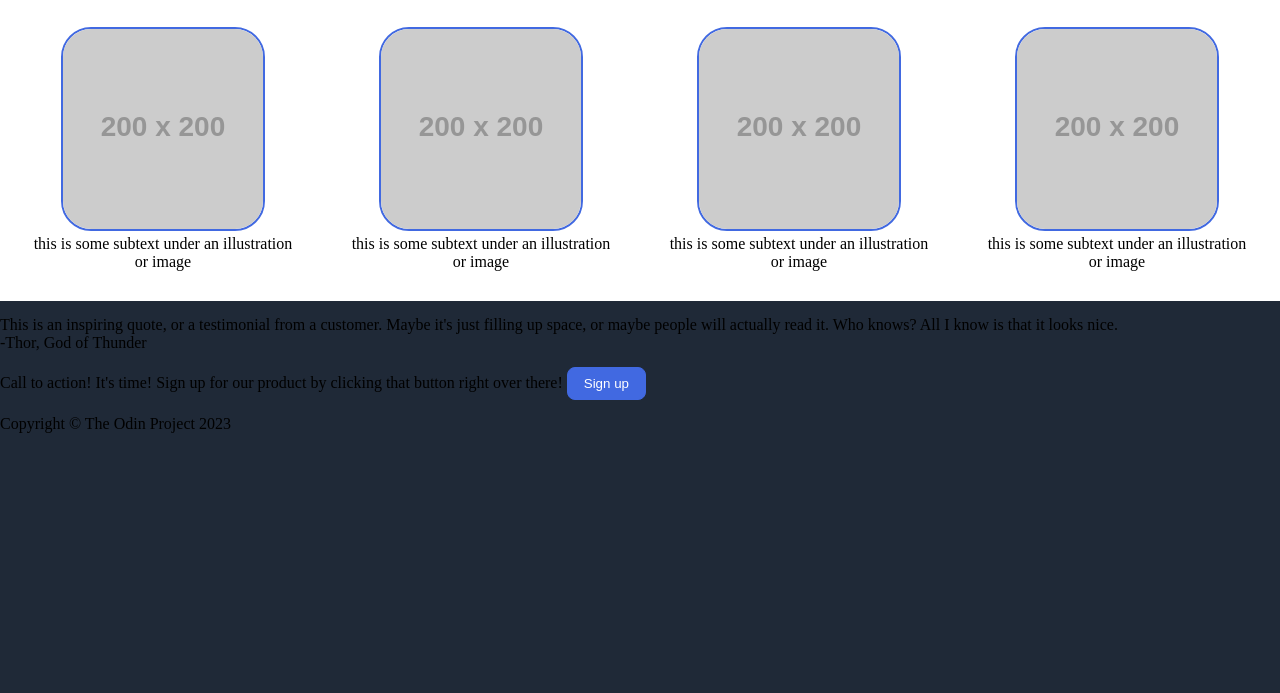
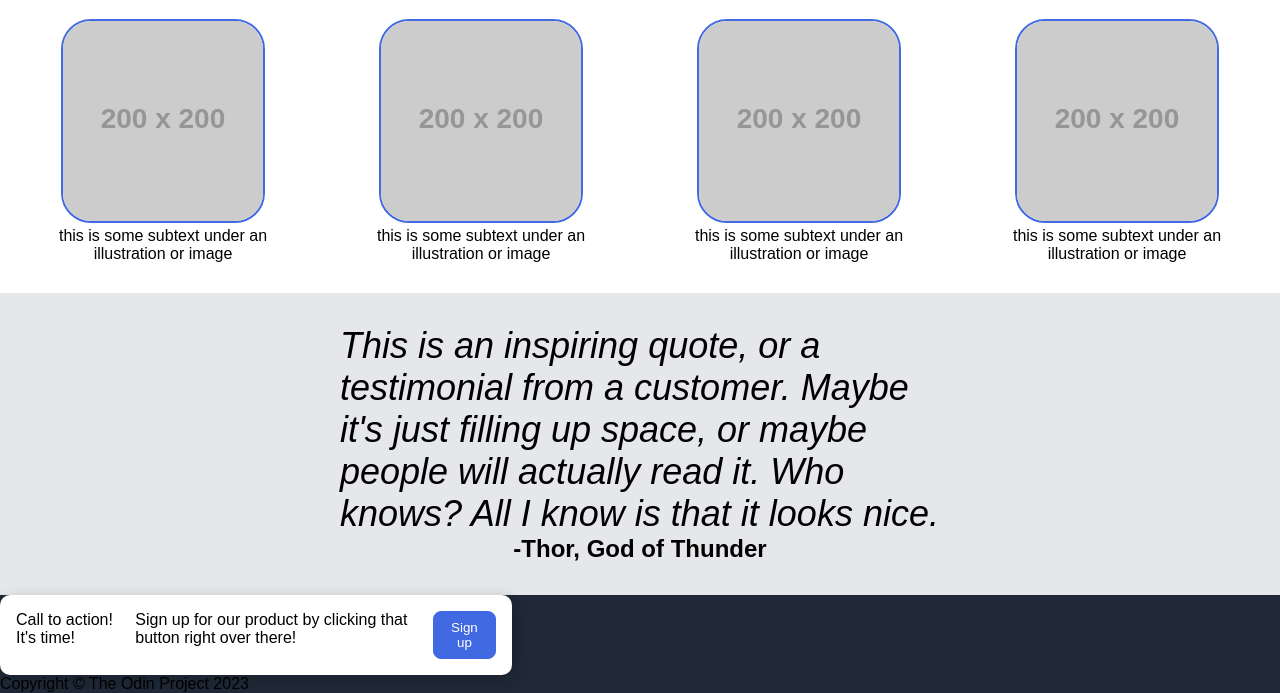
Before and after one commit to HereIsSee/Project-Landing-Page, a plain HTML site: page index.html in a window 1280 px wide. Shown: the part 367-1060 px from the top of the page. Before the commit the page ends 800 px from the top, so only its background shows below. Drawn offline with Linux system fonts and the light colour scheme; placeholder pictures from the web are drawn by us.

Commit message:
Added more css

```diff
--- a/index.html
+++ b/index.html
@@ -52,15 +52,18 @@
         </div>
 
         <div class="content3">
-            <div>This is an inspiring quote, or a testimonial from a customer. Maybe it's just filling up space, or maybe people will actually read it. Who knows? All I know is that it looks nice.</div>
-            <div>-Thor, God of Thunder</div>
+            <div class="quote">This is an inspiring quote, or a testimonial from a customer. Maybe it's just filling up space, or maybe people will actually read it. Who knows? All I know is that it looks nice.</div>
+            <div class="author">-Thor, God of Thunder</div>
+        </div>
+        <div class-="content4">
+            <div class="promotion">
+                <div class="text1">Call to action! It's time!</div>
+                <div class="text2">Sign up for our product by clicking that button right over there!</div>
+
+                <button>Sign up</button>
+            </div>
         </div>
 
-        <div class="promotion">
-            Call to action! It's time!
-            Sign up for our product by clicking that button right over there!
-            <button>Sign up</button>
-        </div>
 
         <div class="footnote">
             Copyright © The Odin Project 2023
--- a/style.css
+++ b/style.css
@@ -1,11 +1,11 @@
 body{
     display: flex;
     flex-direction: column;
-    justify-content: space-between;
     background-color: #1F2937;
     margin: 0;
-    height: 100vh;
+    min-height: 100vh;
     overflow: hidden;
+    font-family: 'Muli', sans-serif;
 }
 
 
@@ -39,13 +39,17 @@ a{
     display:flex;
     justify-content: center;
     align-items: center;
+    background-color: #1F2937;
     gap:16px;
-    max-width: 800px;
+    flex:1;
     margin: 0 auto;
+
 }
 .Info{
     display:flex;
     flex-direction: column;
+    max-width: 400px;
+
 }
 .HeroMain{
     font-size: 48px;
@@ -74,6 +78,7 @@ button {
     background-color: white;
     margin:0;
     padding:10px 30px 30px 30px;
+    flex:1;
   }
   .cards{
     text-align: center;
@@ -98,3 +103,43 @@ button {
     border-radius: 30px;
     border: 2px solid royalblue;
   }
+.content3{
+    display: flex;
+    flex-direction: column;
+    justify-content: center;
+    align-items: center;
+    margin:0px;
+    padding:32px;
+    background-color: #E5E7EB;
+    flex:1;
+}
+.quote{
+    max-width: 600px;
+    font-size: 36px;
+    font-weight: 300;
+    font-style: italic;
+}
+.author{
+    max-width: 600px;
+    align-self: center;
+    font-size: 24px;
+    font-weight: bold;
+}
+.content4{
+    flex:1;
+    display: flex;
+    align-items: center;
+    justify-content: center;
+    background-color: white;
+}
+.promotion{
+    background-color: royalblue;
+    background: white;
+    width: 480px;
+    border-radius: 10px;
+    box-shadow: 2px 4px 16px rgba(0,0,0,.2);
+    display: flex;
+    gap: 16px;
+    padding: 16px;
+
+}
```
